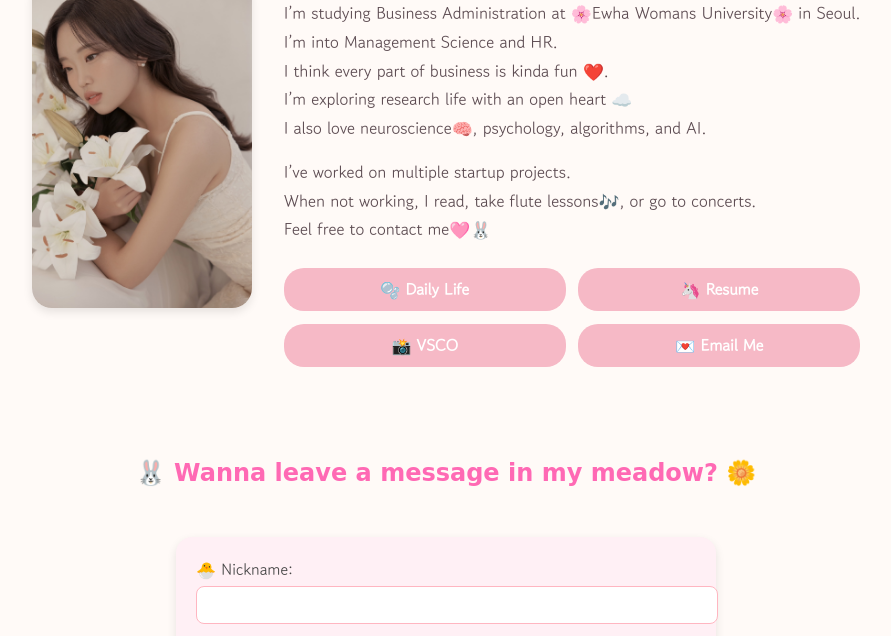
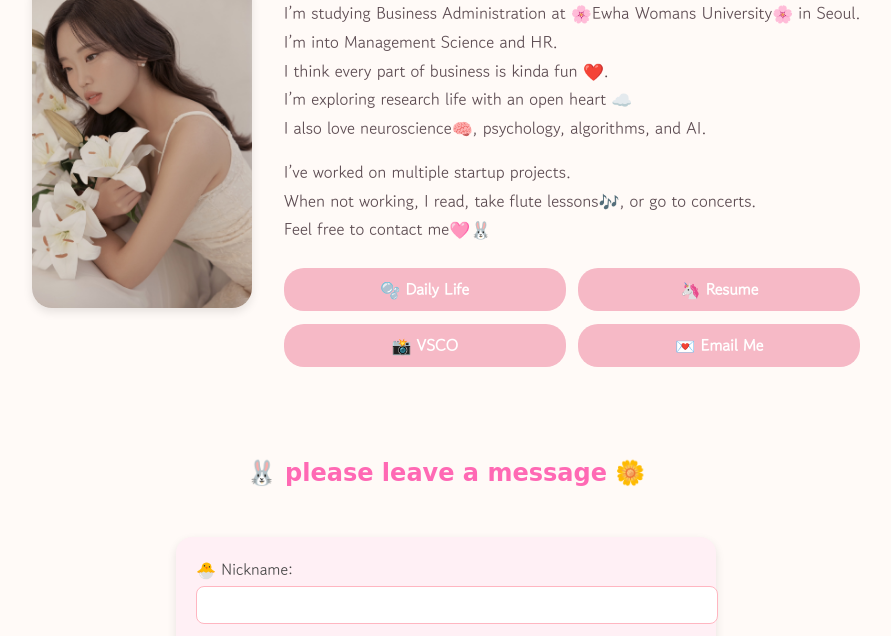
Before and after one commit to 1yunheecorn/yunheehan, a plain HTML site: page index.html in a window 1280 px wide. Shown: the part 108-744 px from the top of the page, without its empty margins (194-1085 px from the left). Drawn offline with Linux system fonts and the light colour scheme; no server answers; a web font is replaced by a local one.

Commit message:
Update index.html

```diff
--- a/index.html
+++ b/index.html
@@ -186,7 +186,7 @@
   </div>
 
   <h2 style="text-align: center; color: #ff69b4; font-family: 'Hi Melody', cursive; margin-top: 60px;">
-  🐰 Wanna leave a message in my meadow? 🌼
+  🐰 please leave a message 🌼
 </h2>
 
   <!-- 🐾 방명록 입력 폼 -->
```
